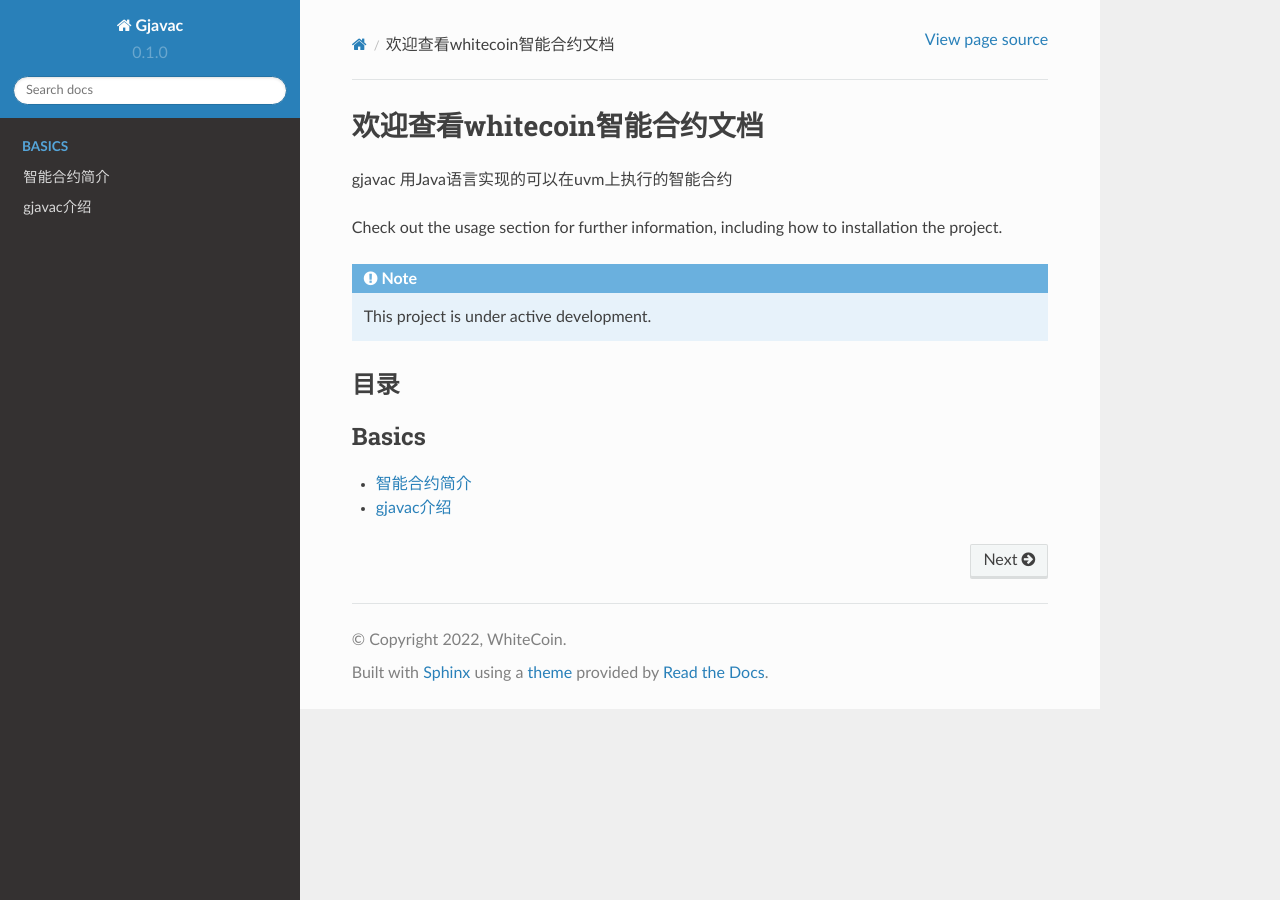
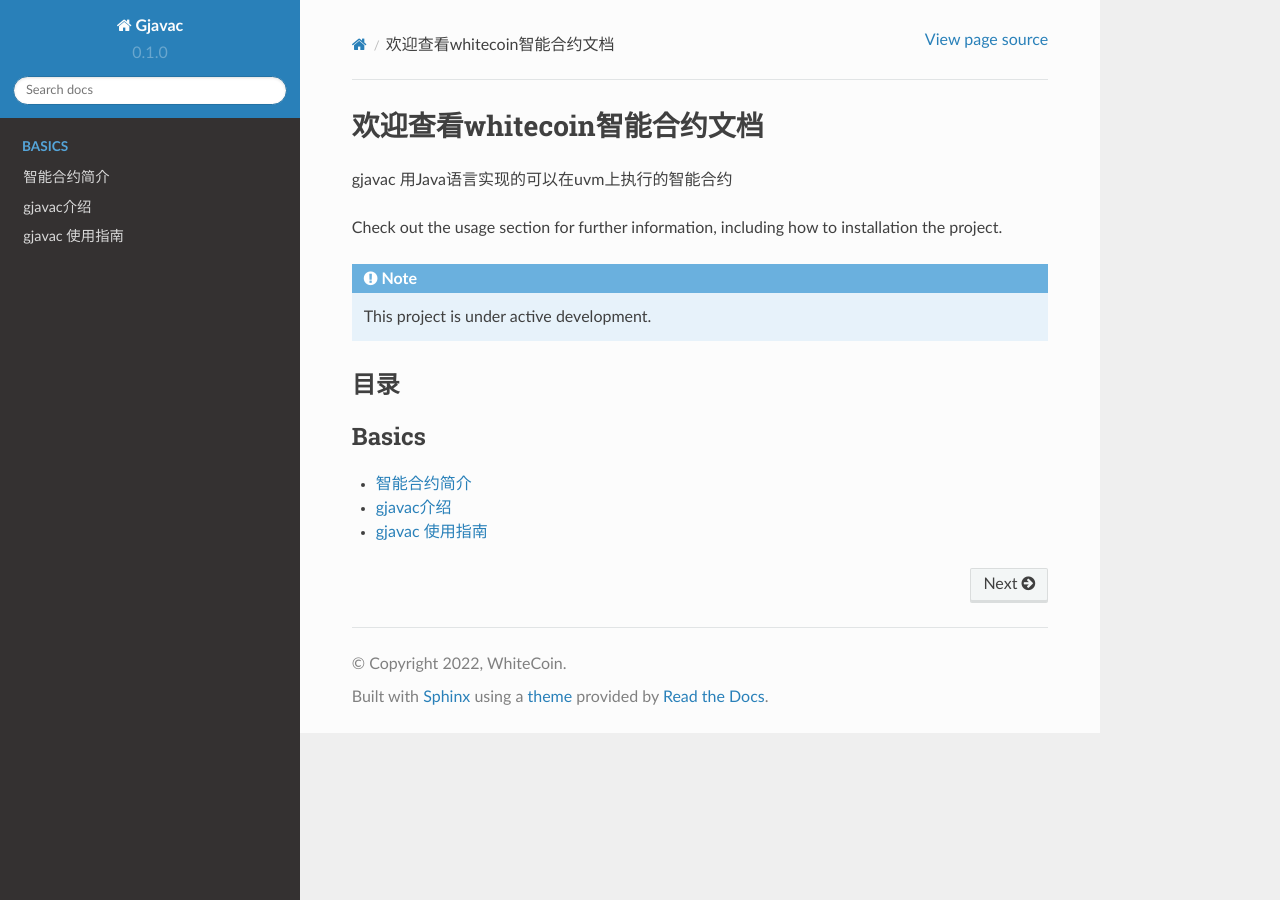
Before and after one commit to Molocher/gjavac, a Sphinx documentation site: the page built from docs/source/index.rst, in a window 1280 px wide. Built offline with Sphinx 7.4.7 and the Read the Docs theme 2.0.0, drawn with Linux system fonts in a browser that asks for light colours; pages that are not in the unit, such as notebooks, are missing from menus; some of the changed lines change nothing that is shown.

Commit message:
add Tutorial

```diff
--- a/docs/source/index.rst
+++ b/docs/source/index.rst
@@ -19,4 +19,6 @@
 
    智能合约简介.rst
    gjavac介绍.rst
-   gjavac 使用指南.rst
+   gjavac使用指南.rst
+   gjavac入门教程.rst
+   gjavac数据类型.rst
```
